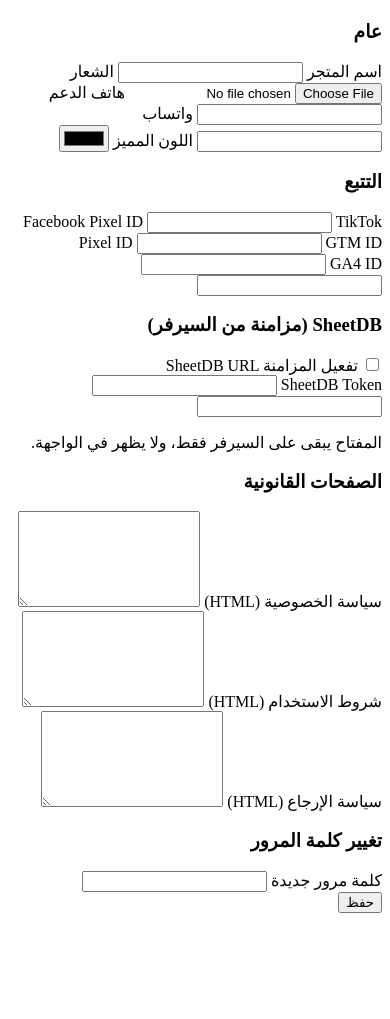
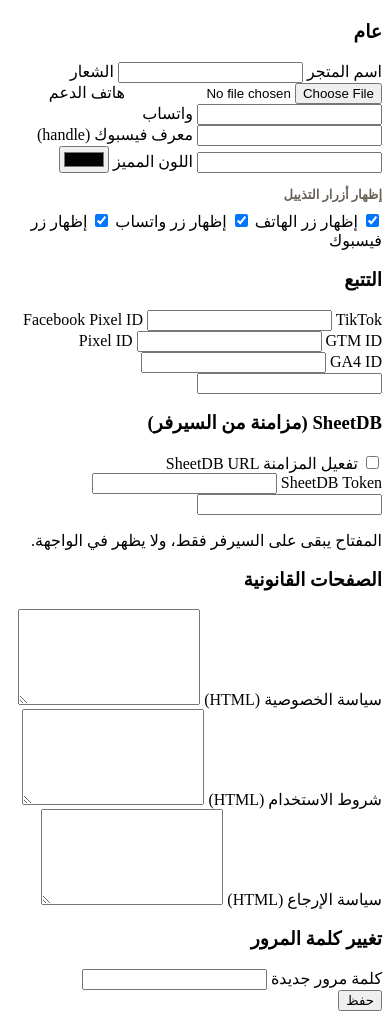
Before and after one commit to AbdoHerO/lp-generic, a PHP site: template admin/views/settings.php in a window 390 px wide. Shown: the part 83-1102 px from the top of the page. Before the commit the page ends 996 px from the top, so only its background shows below. Run offline with PHP 8.4, Linux system fonts and the light colour scheme; the template is opened without the code that fills it: most values are stand-ins (such as "Sample title", 1, 10 or a date in 2020); data that the repository does not hold is empty.

Commit message:
feat: Add footer visibility options for phone, WhatsApp, and Facebook in settings

```diff
--- a/admin/settings.php
+++ b/admin/settings.php
@@ -4,12 +4,14 @@ admin_require_auth();
 
 if ($_SERVER['REQUEST_METHOD'] === 'POST') {
     admin_require_csrf();
-    $keys = ['store_name','whatsapp','support_phone','fb_pixel_id','tiktok_pixel_id','gtm_id','ga_id',
+    $keys = ['store_name','whatsapp','support_phone','facebook_handle','fb_pixel_id','tiktok_pixel_id','gtm_id','ga_id',
              'sheetdb_enabled','sheetdb_url','sheetdb_token','accent_color',
+             'show_footer_phone','show_footer_whatsapp','show_footer_facebook',
              'policy_privacy','policy_terms','policy_refund'];
+    $checkboxKeys = ['sheetdb_enabled','show_footer_phone','show_footer_whatsapp','show_footer_facebook'];
     foreach ($keys as $k) {
         $v = $_POST[$k] ?? '';
-        if ($k === 'sheetdb_enabled') $v = isset($_POST['sheetdb_enabled']) ? '1' : '0';
+        if (in_array($k, $checkboxKeys, true)) $v = isset($_POST[$k]) ? '1' : '0';
         Settings::set($k, $v);
     }
     // Logo upload
--- a/admin/views/settings.php
+++ b/admin/views/settings.php
@@ -13,7 +13,12 @@
     </label>
     <label>هاتف الدعم <input name="support_phone" value="<?= e($s['support_phone'] ?? '') ?>"></label>
     <label>واتساب <input name="whatsapp" value="<?= e($s['whatsapp'] ?? '') ?>"></label>
+    <label>معرف فيسبوك (handle) <input name="facebook_handle" value="<?= e($s['facebook_handle'] ?? '') ?>"></label>
     <label>اللون المميز <input type="color" name="accent_color" value="<?= e($s['accent_color'] ?? '#0e7c7b') ?>"></label>
+    <h4 style="margin:14px 0 8px;font-size:13px;color:#6a6258;">إظهار أزرار التذييل</h4>
+    <label class="cb"><input type="checkbox" name="show_footer_phone" <?= ($s['show_footer_phone'] ?? '1')==='1'?'checked':'' ?>> إظهار زر الهاتف</label>
+    <label class="cb"><input type="checkbox" name="show_footer_whatsapp" <?= ($s['show_footer_whatsapp'] ?? '1')==='1'?'checked':'' ?>> إظهار زر واتساب</label>
+    <label class="cb"><input type="checkbox" name="show_footer_facebook" <?= ($s['show_footer_facebook'] ?? '1')==='1'?'checked':'' ?>> إظهار زر فيسبوك</label>
   </div>
 
   <div class="grp">
--- a/src/Views/partials/footer.php
+++ b/src/Views/partials/footer.php
@@ -11,17 +11,23 @@
       <a href="<?= base_url('page/refund') ?>">سياسة الإرجاع</a>
     </nav>
     <div class="ftr-contact">
+      <?php if (settings_get('show_footer_phone','1') === '1' && settings_get('support_phone','') !== ''): ?>
       <a href="tel:<?= e(settings_get('support_phone','')) ?>" class="ftr-link">
         <svg viewBox="0 0 24 24" width="18" height="18" fill="currentColor" aria-hidden="true"><path d="M6.6 10.8c1.4 2.7 3.6 4.9 6.3 6.3l2.1-2.1c.3-.3.7-.4 1-.2 1.1.4 2.3.6 3.5.6.6 0 1 .4 1 1V20c0 .6-.4 1-1 1C10.5 21 3 13.5 3 4.5c0-.6.4-1 1-1H7.5c.6 0 1 .4 1 1 0 1.2.2 2.4.6 3.5.1.3 0 .7-.2 1l-2.3 1.8z"/></svg>
         <?= e(settings_get('support_phone','')) ?>
       </a>
+      <?php endif; ?>
+      <?php if (settings_get('show_footer_whatsapp','1') === '1' && settings_get('whatsapp','') !== ''): ?>
       <a href="https://wa.me/<?= e(preg_replace('/\D/','',settings_get('whatsapp',''))) ?>" target="_blank" rel="noopener" class="ftr-link wa" aria-label="واتساب">
         <svg viewBox="0 0 32 32" width="20" height="20" fill="currentColor" aria-hidden="true"><path d="M16.003 3C9.376 3 4 8.376 4 15c0 2.385.7 4.605 1.9 6.476L4 29l7.74-1.86A11.94 11.94 0 0 0 16 27c6.627 0 12-5.373 12-12S22.63 3 16.003 3zm0 21.6c-1.83 0-3.546-.493-5.02-1.353l-.36-.213-4.6 1.105 1.123-4.486-.235-.37A9.557 9.557 0 0 1 6.4 15c0-5.293 4.31-9.6 9.603-9.6 5.293 0 9.6 4.307 9.6 9.6s-4.31 9.6-9.6 9.6zm5.464-7.05c-.3-.15-1.77-.873-2.04-.97-.272-.1-.47-.15-.668.15-.198.3-.768.97-.94 1.17-.173.198-.346.222-.643.075-.297-.15-1.255-.46-2.39-1.475-.883-.788-1.48-1.76-1.654-2.057-.173-.297-.018-.458.13-.605.134-.134.297-.347.446-.52.15-.173.198-.297.297-.495.1-.198.05-.372-.025-.52-.075-.148-.668-1.61-.916-2.205-.24-.578-.484-.5-.668-.51-.173-.008-.372-.01-.57-.01-.198 0-.52.075-.792.372-.272.297-1.04 1.02-1.04 2.487 0 1.467 1.064 2.886 1.213 3.084.15.198 2.094 3.2 5.078 4.486.71.307 1.262.49 1.694.628.712.227 1.36.195 1.873.118.572-.085 1.77-.722 2.02-1.42.248-.7.248-1.298.173-1.42-.075-.124-.272-.198-.57-.347z"/></svg>
         واتساب
       </a>
+      <?php endif; ?>
+      <?php if (settings_get('show_footer_facebook','1') === '1' && settings_get('facebook_handle','') !== ''): ?>
       <a href="https://www.facebook.com/<?= e(settings_get('facebook_handle','')) ?>" target="_blank" rel="noopener" class="ftr-link" aria-label="فيسبوك">
         <svg viewBox="0 0 24 24" width="18" height="18" fill="currentColor" aria-hidden="true"><path d="M22 12c0-5.522-4.478-10-10-10S2 6.478 2 12c0 4.991 3.657 9.128 8.438 9.878v-6.987H7.898V12h2.54V9.797c0-2.506 1.493-3.89 3.776-3.89 1.094 0 2.238.195 2.238.195v2.46H15.19c-1.243 0-1.63.771-1.63 1.562V12h2.773l-.443 2.89H13.56v6.988C18.343 21.128 22 16.99 22 12z"/></svg>
       </a>
+      <?php endif; ?>
     </div>
   </div>
   <div class="ftr-bottom container">© <?= date('Y') ?> <?= e(settings_get('store_name','متجر')) ?>. جميع الحقوق محفوظة.</div>
```
Also changed, not shown: public/assets/css/product.css.
